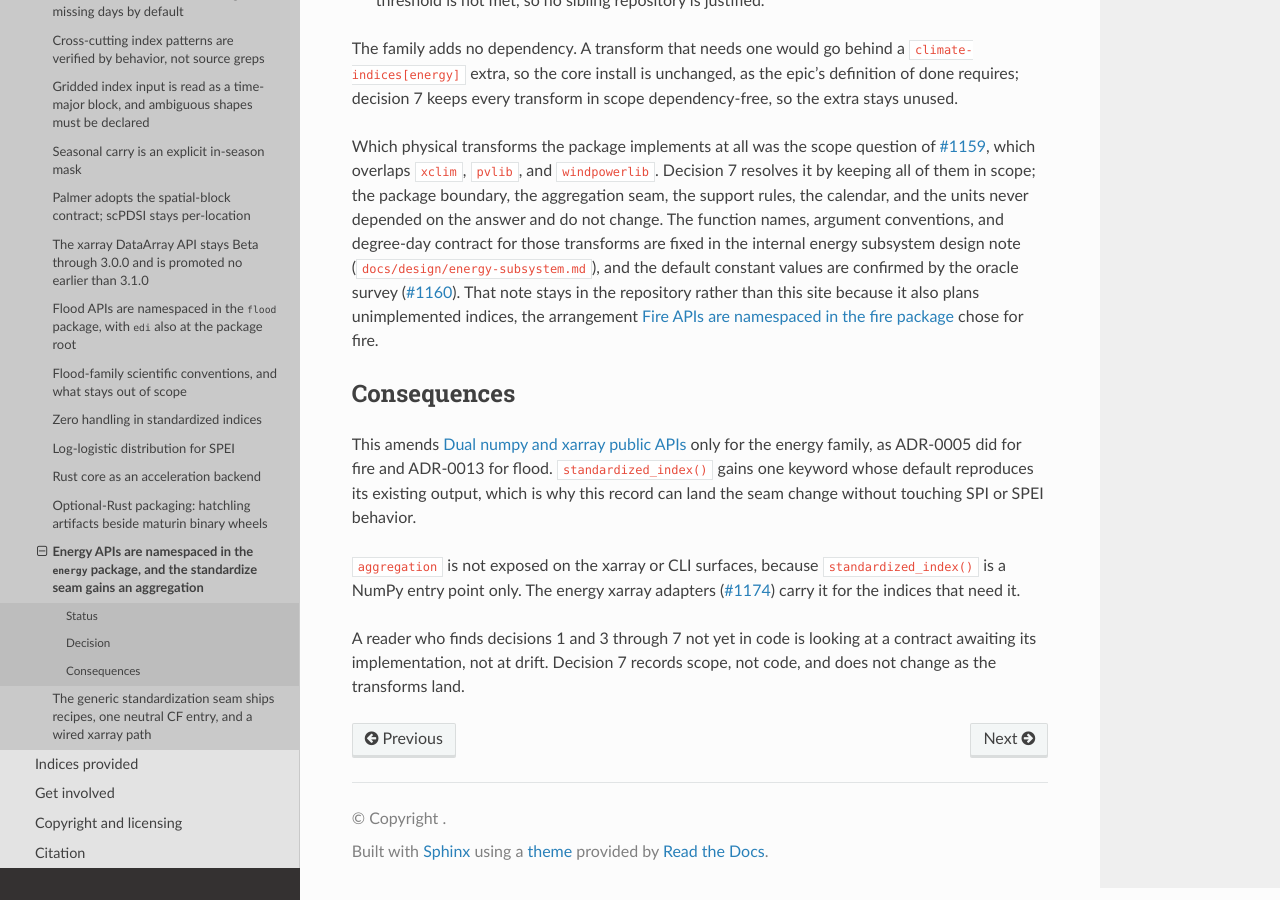
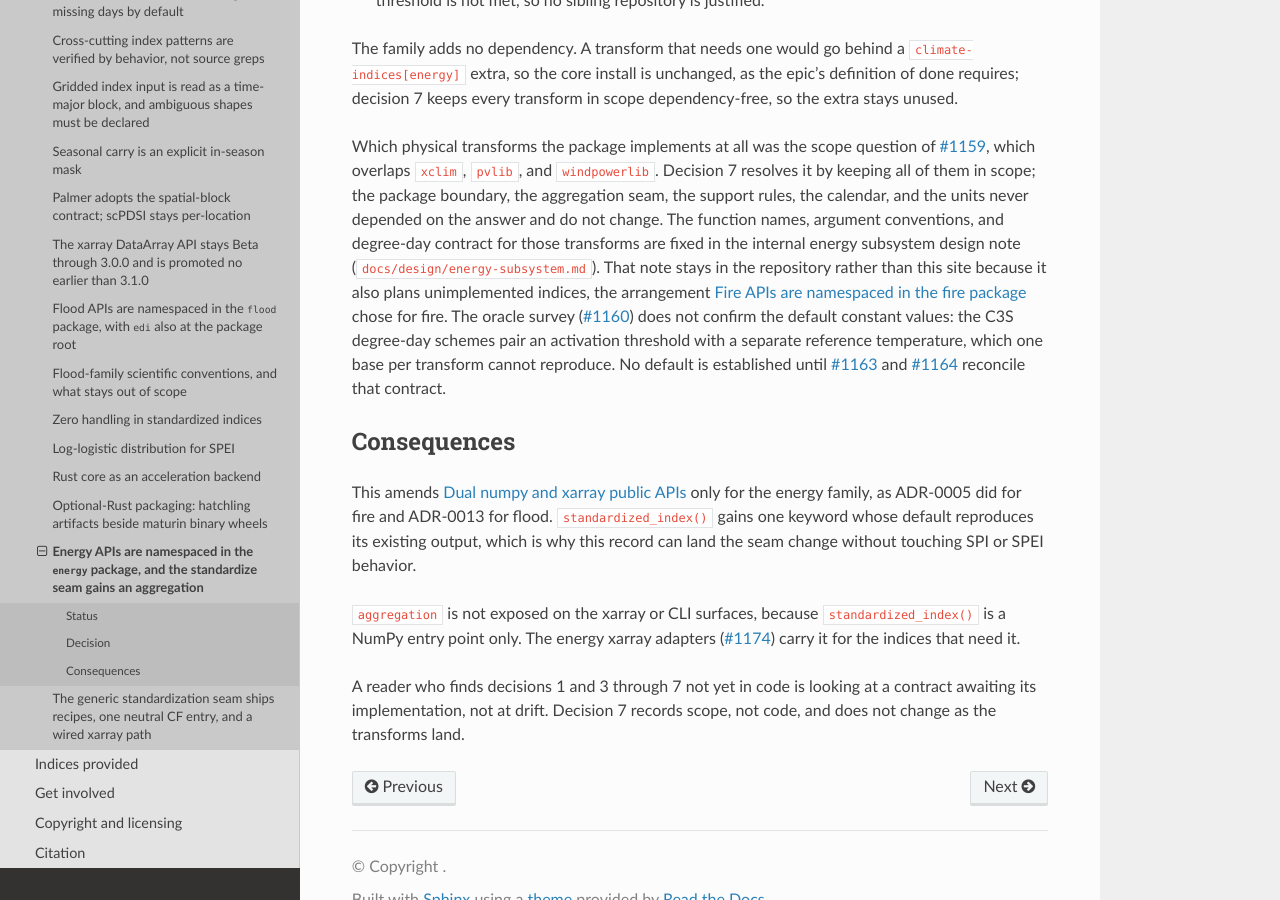
Before and after one commit to monocongo/climate_indices, a Sphinx documentation site: the page built from docs/adr/0019-energy-module-api-and-aggregation.md, in a window 1280 px wide and 900 px high, scrolled down 2540 px. Built offline with Sphinx 7.4.7 and the Read the Docs theme 3.1.0, drawn with Linux system fonts in a browser that asks for light colours.

Commit message:
docs(energy): address review finding — degree-day defaults are not confirmed
ADR-0019 and the energy design said the oracle survey confirms the
degree-day defaults, but the survey found that the C3S schemes pair an
activation threshold with a separate reference temperature, which one
base per transform cannot reproduce. Say instead that no default is
established until #1163 and #1164 reconcile that contract.

Finding: PRRC_kwDOBZ3L8c7_xAZB
Review-Anchor: https://github.com/monocongo/climate_indices/pull/1359#discussion_r4291036737

```diff
--- a/docs/adr/0019-energy-module-api-and-aggregation.md
+++ b/docs/adr/0019-energy-module-api-and-aggregation.md
@@ -135,11 +135,16 @@ Which physical transforms the package implements at all was the scope question o
 scope; the package boundary, the aggregation seam, the support rules, the calendar, and
 the units never depended on the answer and do not change. The function names, argument
 conventions, and degree-day contract for those transforms are fixed in the internal
-energy subsystem design note (`docs/design/energy-subsystem.md`), and the default
-constant values are confirmed by the oracle survey
-([#1160](https://github.com/monocongo/climate_indices/issues/1160)). That note stays in
+energy subsystem design note (`docs/design/energy-subsystem.md`). That note stays in
 the repository rather than this site because it also plans unimplemented indices, the
-arrangement {doc}`0005-fire-module-api` chose for fire.
+arrangement {doc}`0005-fire-module-api` chose for fire. The oracle survey
+([#1160](https://github.com/monocongo/climate_indices/issues/1160)) does not confirm
+the default constant values: the C3S degree-day schemes pair an activation threshold
+with a separate reference temperature, which one base per transform cannot reproduce.
+No default is established until
+[#1163](https://github.com/monocongo/climate_indices/issues/1163) and
+[#1164](https://github.com/monocongo/climate_indices/issues/1164) reconcile that
+contract.
 
 ## Consequences
 
```
Also changed, not shown: docs/design/energy-subsystem.md (+7 -5 lines), docs/research/energy-oracle-survey.md (+2 -3 lines).
